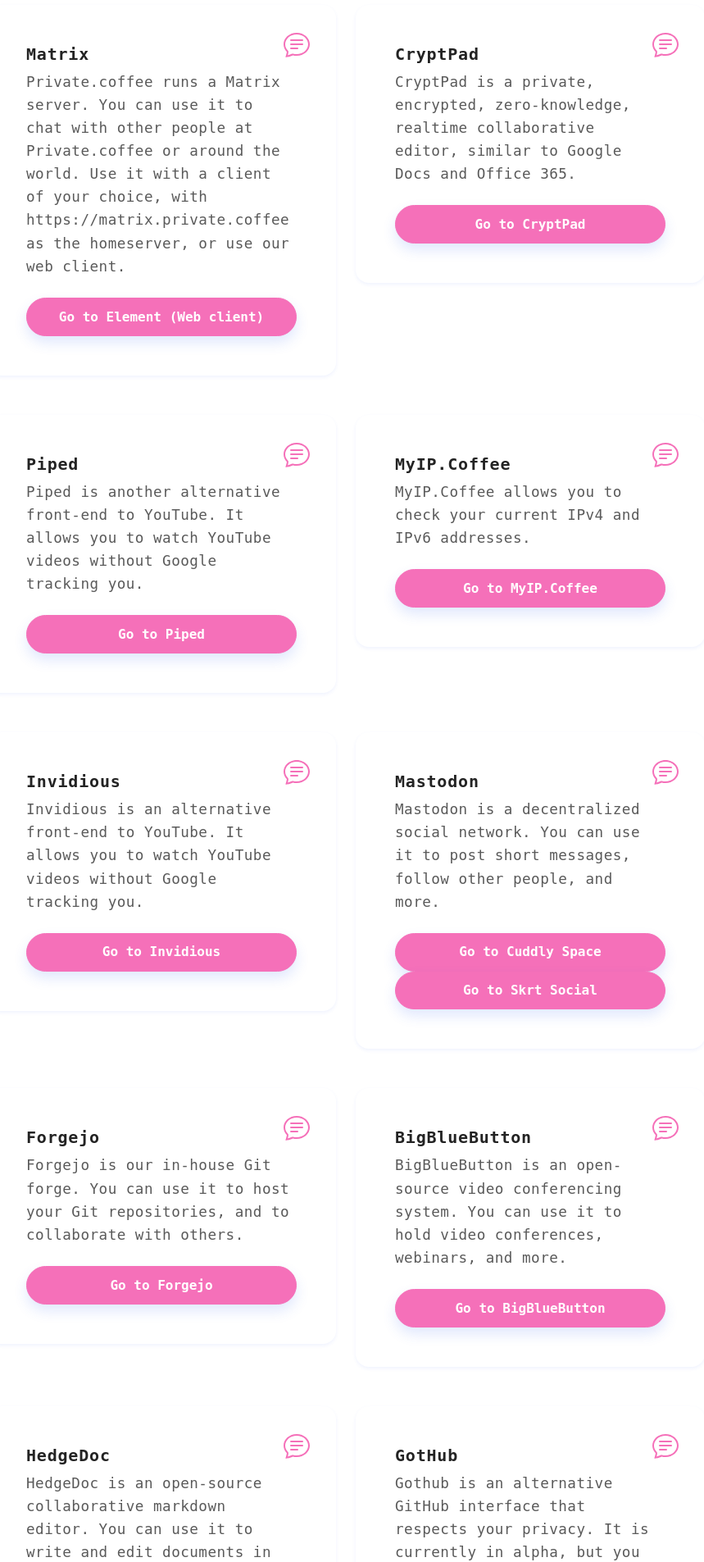
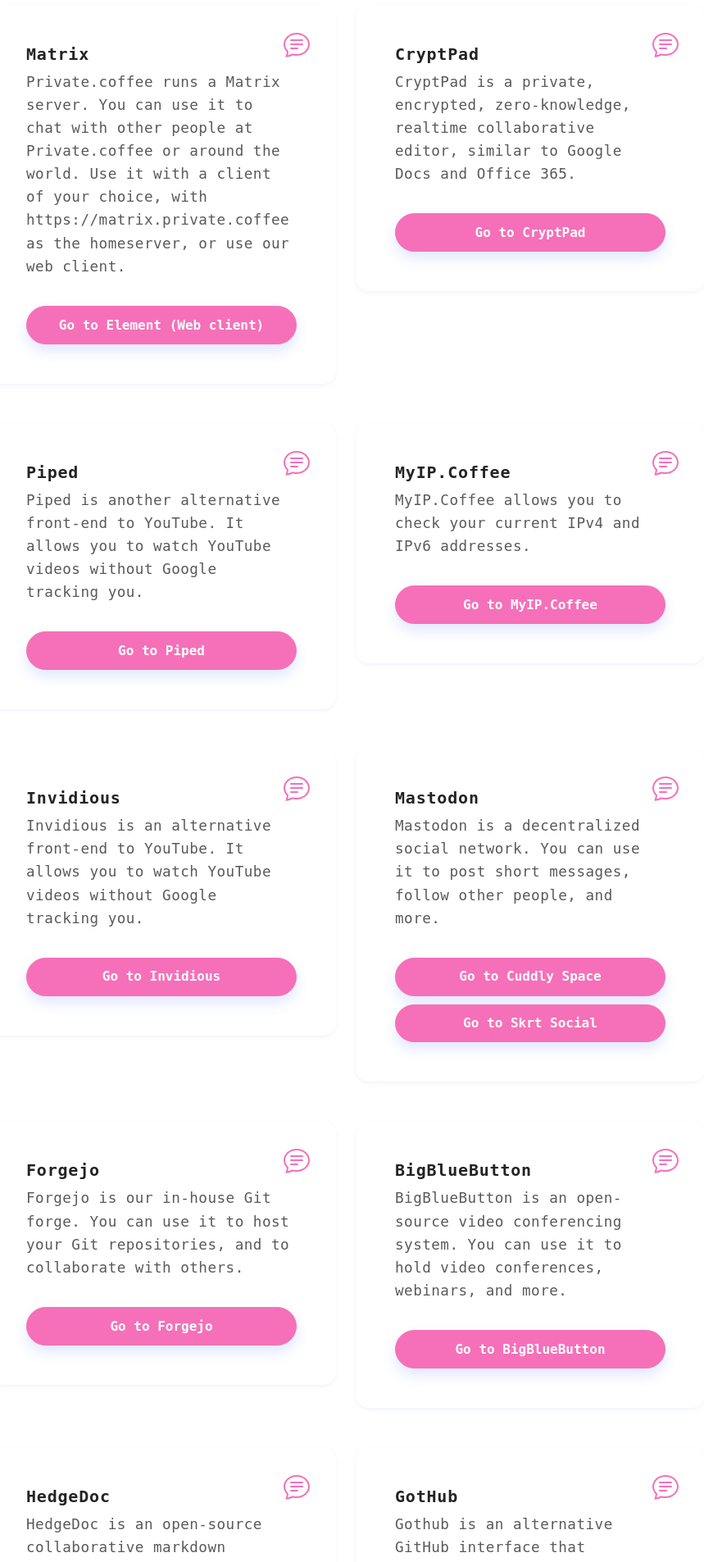
Before and after one commit to PrivateCoffee/privatecoffee-website, a Flask app: page / in a window 1280 px wide. Shown: the part 1101-3006 px from the top of the page at 82% size, without its empty margins (218-1077 px from the left). Run offline with Flask 3, Linux system fonts and the light colour scheme; some libraries are stand-ins or nearby versions.

Commit message:
feat(css): add margin to subsequent primary buttons in cards
Introduces a margin-top rule for primary buttons within `.card-body`, specifically targeting all but the first button. This change ensures consistent spacing between stacked buttons, enhancing the visual layout and overall user interface within card components. The adjustment caters to the need for clearer visual separation in dense UI areas, particularly where multiple actions are presented in a confined space.

```diff
--- a/assets/css/base.css
+++ b/assets/css/base.css
@@ -81,6 +81,10 @@
   font-size: x-large;
 }
 
+.card-body .btn-primary:not(:first-child) {
+  margin-top: 10px;
+}
+
 /* Responsive Styles */
 @media (max-width: 768px) {
   .navbar .container {
```
